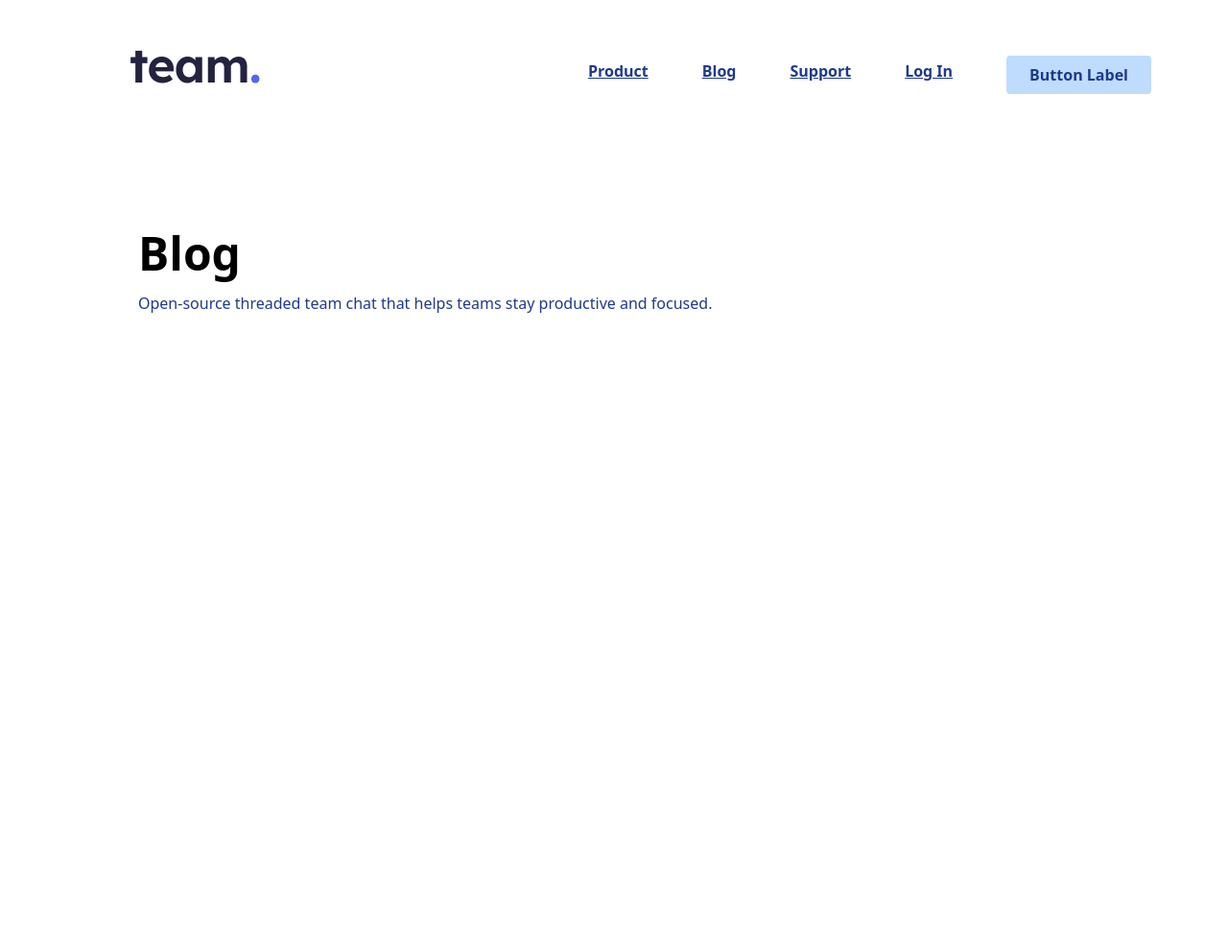
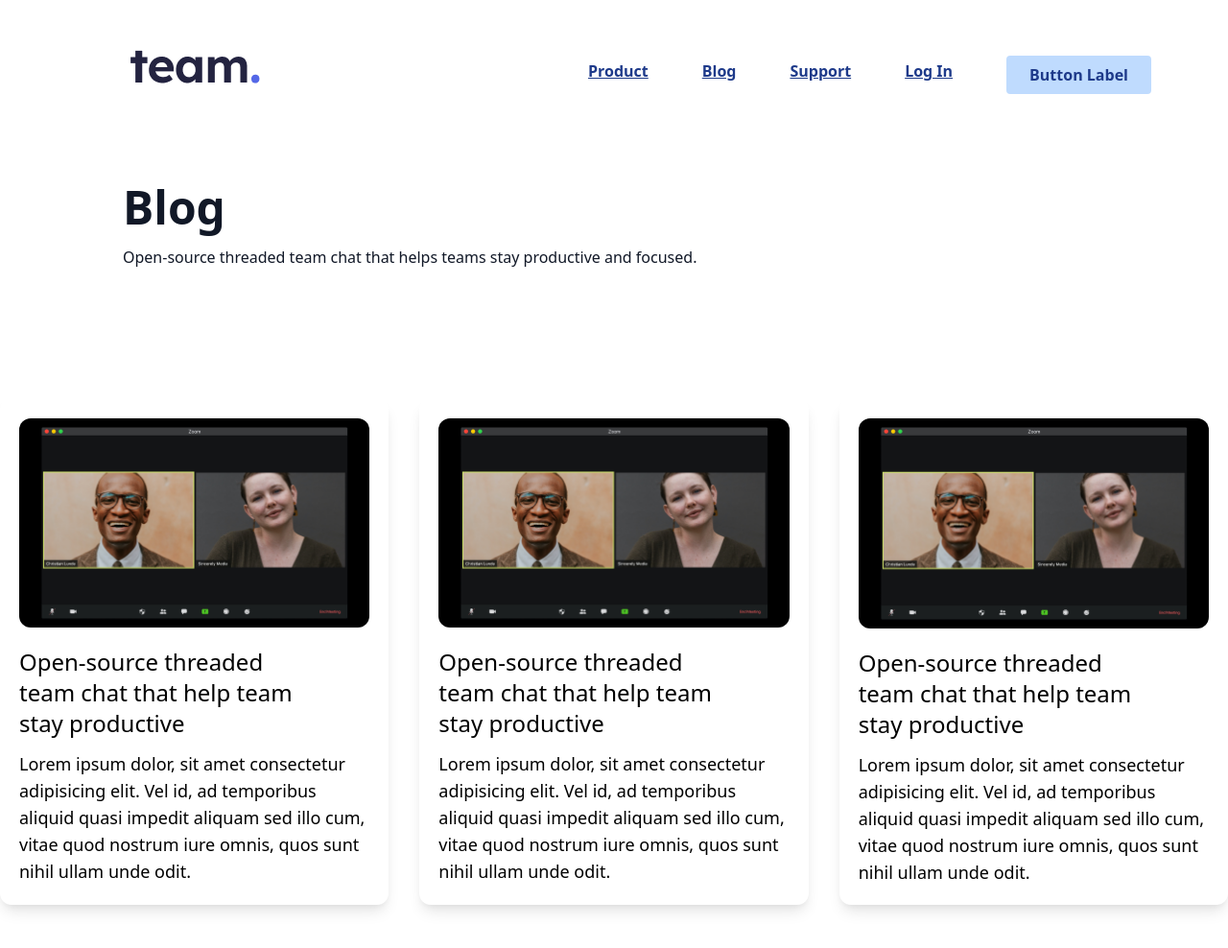
Before and after one commit to MuhammadRafif06/Tailwind-Landingpage, a website: page src/blog.html in a window 1280 px wide. Shown: the whole page at 96% size. Before the commit the page ends 800 px from the top, so only its background shows below. Drawn offline with nearby package versions, Linux system fonts and the light colour scheme.

Commit message:
Add Card

```diff
--- a/src/blog.html
+++ b/src/blog.html
@@ -1,16 +1,21 @@
 <!DOCTYPE html>
 <html lang="en">
+
 <head>
     <meta charset="UTF-8">
     <meta name="viewport" content="width=device-width, initial-scale=1.0">
     <link href="https://cdn.jsdelivr.net/npm/tailwindcss@2.2.16/dist/tailwind.min.css" rel="stylesheet">
     <title>Document</title>
 </head>
+
 <body>
+    <!--Navbar-->
     <nav class="px-20 sm:px-20 py-12">
         <div class="flex items-center justify-between">
             <div>
-                <img class="ml-4 mt-1 mb-4 sm:ml-14" src="Images/team-light.png" alt="">
+                <a href="index.html">
+                    <img class="ml-4 mt-1 mb-4 sm:ml-14" src="Images/team-light.png" alt="">
+                </a>
             </div>
             <div class="hidden sm:flex space-x-2 mt-1 sm:space-x-14">
                 <a href="#" class="text-blue-900 font-semibold underline hover:text-white mt-1">Product</a>
@@ -24,8 +29,8 @@
             <div class="sm:hidden">
                 <button id="toggleMenu" class="text-white focus:outline-none">
                     <svg class="h-6 w-6 fill-current" viewBox="0 0 24 24">
-                        <path d="M4 6h16M4 12h16M4 18h16" stroke="currentColor" stroke-width="2"
-                            stroke-linecap="round" stroke-linejoin="round" />
+                        <path d="M4 6h16M4 12h16M4 18h16" stroke="currentColor" stroke-width="2" stroke-linecap="round"
+                            stroke-linejoin="round" />
                     </svg>
                 </button>
             </div>
@@ -40,9 +45,56 @@
             </button>
         </div>
     </nav>
-    <div class="absolute inset-y-40 sm:inset-y-60 left-24 sm:left-36">
-        <h1 class="text-3xl sm:text-5xl font-bold font-display text-blue-950 text-center sm:text-left">Blog</h1>
-        <h3 class="text-base sm:text-1xl font-display pt-4 text-blue-900 text-center sm:text-left">Open-source threaded team chat that helps teams stay productive and focused.</h3>
-      </div>
+    <!--Navbar End-->
+
+    <!--Content-->
+    <div class="absolute  sm:inset-y-48 left-2 sm:left-32">
+        <h1 class="text-3xl sm:text-5xl font-bold font-display text-gray-900 text-center sm:text-left">Blog</h1>
+        <h3 class="text-base font-display pt-4 text-gray-900 text-center sm:text-left">Open-source threaded team chat
+            that helps teams stay productive and focused.</h3>
+    </div>
+
+    <div class="flex items-center justify-center min-h-screen container mx-auto mt-32">
+        <!--GRID-->
+        <div class="grid grid-cols-1 md:grid-cols-2 lg:grid-cols-3 gap-8">
+            <!--Card 1-->
+            <div class="rounded-xl shadow-lg">
+                <div class="p-5 flex flex-col">
+                    <div class="rounded-xl overflow-hidden">
+                        <img src="Images/Card 1.png" alt="">
+                    </div>
+                    <h1 class="text-2xl mt-5 font-medium">Open-source threaded</h1>
+                    <h1 class="text-2xl font-medium">team chat that help team</h1>
+                    <h1 class="text-2xl font-medium">stay productive</h1>
+                    <p class="text-slate-500 text-lg mt-3">Lorem ipsum dolor, sit amet consectetur adipisicing elit. Vel id, ad temporibus aliquid quasi impedit aliquam sed illo cum, vitae quod nostrum iure omnis, quos sunt nihil ullam unde odit.</p>
+                </div>
+            </div>
+            <!--Card 2-->
+            <div class="rounded-xl shadow-lg">
+                <div class="p-5 flex flex-col">
+                    <div class="rounded-xl overflow-hidden">
+                        <img src="Images/Card 1.png" alt="">
+                    </div>
+                    <h1 class="text-2xl mt-5 font-medium">Open-source threaded</h1>
+                    <h1 class="text-2xl font-medium">team chat that help team</h1>
+                    <h1 class="text-2xl font-medium">stay productive</h1>
+                    <p class="text-slate-500 text-lg mt-3">Lorem ipsum dolor, sit amet consectetur adipisicing elit. Vel id, ad temporibus aliquid quasi impedit aliquam sed illo cum, vitae quod nostrum iure omnis, quos sunt nihil ullam unde odit.</p>
+                </div>
+            </div>
+            <!--Card 3-->
+            <div class="rounded-xl shadow-lg">
+                <div class="p-5 flex flex-col">
+                    <div class="rounded-xl overflow-hidden">
+                        <img src="Images/Card 1.png" alt="">
+                    </div>
+                    <h1 class="text-2xl mt-5 font-medium">Open-source threaded</h1>
+                    <h1 class="text-2xl font-medium">team chat that help team</h1>
+                    <h1 class="text-2xl font-medium">stay productive</h1>
+                    <p class="text-slate-500 text-lg mt-3">Lorem ipsum dolor, sit amet consectetur adipisicing elit. Vel id, ad temporibus aliquid quasi impedit aliquam sed illo cum, vitae quod nostrum iure omnis, quos sunt nihil ullam unde odit.</p>
+                </div>
+            </div>
+        </div>
+    </div>
 </body>
+
 </html>
--- a/tailwind.config.js
+++ b/tailwind.config.js
@@ -2,7 +2,11 @@
 module.exports = {
   content: ["./src/**/*.{html,js}"],
   theme: {
-    extend: {},
+    extend: {
+      colors: {
+        'dark-blue': '#172554'
+      }
+    },
   },
   plugins: [],
 }
```
Also changed, not shown: src/index.html (+2 -2 lines), src/Images/Card 1.png (added).
